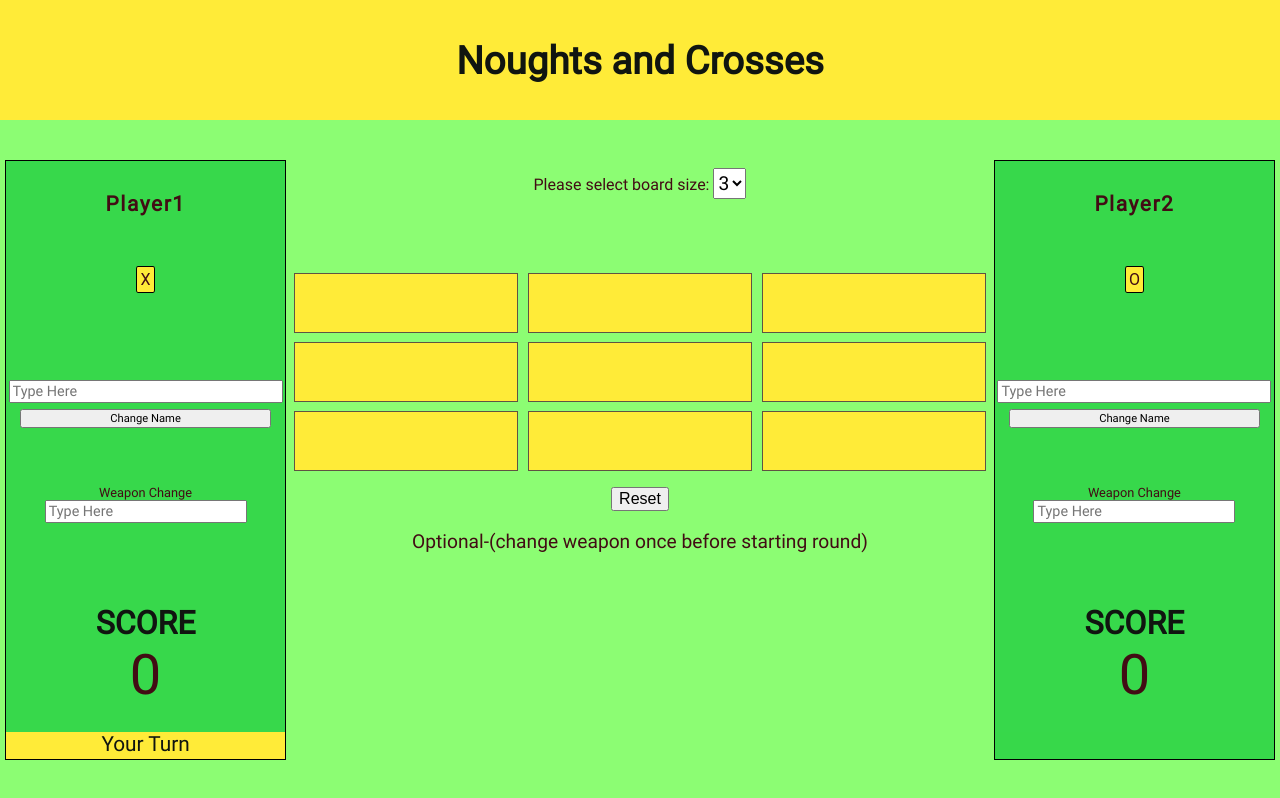
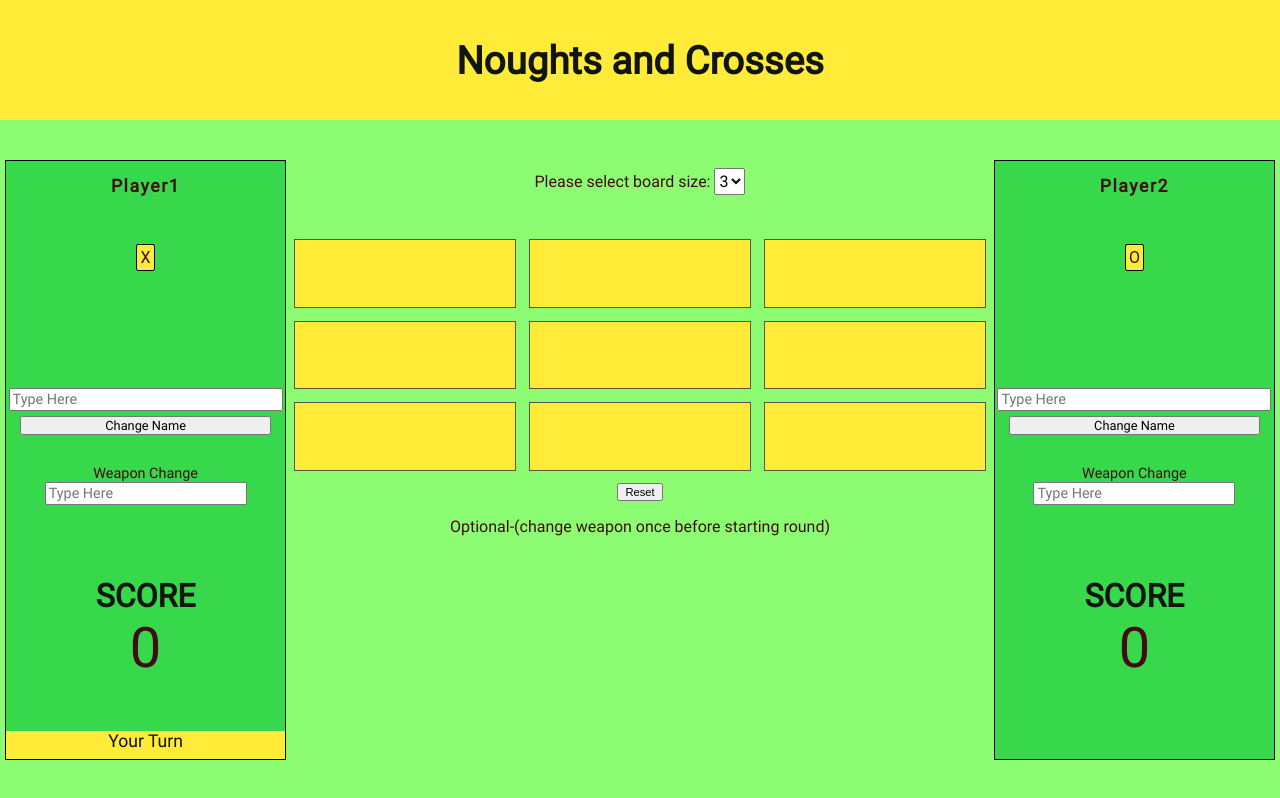
Before and after one commit to ikhlaas-kapadia/Noughts-And-Crosses, a React (Create React App) app: page / in a window 1280 px wide. Built offline with nearby package versions, Linux system fonts and the light colour scheme.

Commit message:
change styling

```diff
--- a/src/App.css
+++ b/src/App.css
@@ -1,4 +1,4 @@
-.App {
+# .App {
   display: flex;
   flex-direction: column;
   width: 100vw;
@@ -35,7 +35,7 @@ section {
   color: #420c14;
 }
 
-/* ---- Player Panels ---> */
+/* —— Player Panels —> */
 
 .Player-Box {
   box-sizing: border-box;
@@ -66,10 +66,9 @@ section {
   box-sizing: border-box;
   display: flex;
   flex-direction: column;
-  flex-wrap: nowrap;
   align-items: center;
-  justify-content: center;
-  height: 40%;
+  justify-content: flex-start;
+  height: 30%;
   width: 100%;
 }
 .Player-Heading h2 {
@@ -77,12 +76,13 @@ section {
   /* border: 1px solid yellow; */
   text-align: center;
   letter-spacing: 0.1rem;
-  font-size: 1.3em;
+  font-size: 1.1em;
   width: 90%;
   word-wrap: break-word;
-  height: 45%;
-  margin: 0;
-  padding: 0;
+  height: 40%;
+  /* margin: 0; */
+  padding-bottom: 0;
+  margin-bottom: 0;
 }
 .Icon {
   box-sizing: border-box;
@@ -93,7 +93,7 @@ section {
   width: fit-content;
   background-color: #ffeb38;
   font-size: 1em;
-  font-family: Roboto, "Open Sans", "Helvetica Neue", sans-serif;
+  font-family: Roboto, “Open Sans”, “Helvetica Neue”, sans-serif;
 }
 .Player-Details {
   /* border: 1px solid red; */
@@ -124,7 +124,8 @@ section {
   margin-top: 2%;
   width: 90%;
   font-family: inherit;
-  font-size: 0.7em;
+  font-size: 0.8em;
+  padding: 0;
 }
 .Weapon-Changer {
   /* border: 1px solid yellow; */
@@ -138,8 +139,9 @@ section {
   box-sizing: border-box;
   display: inline-block;
   text-align: center;
-  font-size: 0.8em;
+  font-size: 0.9em;
   width: 100%;
+  padding: 0;
 }
 
 .Score-Container {
@@ -162,9 +164,8 @@ section {
 
 .Turn-Box {
   box-sizing: border-box;
-  height: 3.5vh;
+  height: 5%;
   width: 100%;
-  margin: 0 auto;
   background-color: #37d84a;
   text-align: center;
 }
@@ -178,24 +179,28 @@ section {
   height: 100%;
   width: 100%;
   color: #101510;
-  font-size: 1.3em;
+  font-size: 1.1em;
+  padding: 0;
 }
 .Turn {
   background-color: #ffeb38;
 }
 
-/* <------ BOARD -----> */
+/* <——— BOARD ——> */
 .Board-Wrapper {
   display: flex;
   flex-direction: column;
   height: 100%;
+  min-height: 100%;
   width: 60%;
   align-items: center;
 }
 .Board-Selector,
 .Hidden-Selector {
+  /* border: 1px solid red; */
   padding-top: 3em;
-  height: 15%;
+  height: 10%;
+  min-height: 10%;
   text-align: center;
   font-size: 1em;
 }
@@ -210,16 +215,16 @@ option {
 
 .Drop-Down {
   font-family: inherit;
-  height: 30%;
-  font-size: 1.2em;
+  height: 40%;
+  font-size: 1em;
 }
 
 .Board {
   box-sizing: border-box;
   display: grid;
-  height: 30%;
+  height: 35%;
   width: 100%;
-  grid-gap: 0.6em;
+  grid-gap: 0.8em;
   padding: 0.2em;
 }
 .Board-9 {
@@ -235,11 +240,15 @@ option {
   grid-template-columns: repeat(7, 1fr);
   grid-template-rows: repeat(7, 1fr);
   font-size: 0.5rem;
+  height: 40%;
+  grid-gap: 0.6em;
 }
 .Board-81 {
   grid-template-columns: repeat(9, 1fr);
   grid-template-rows: repeat(9, 1fr);
   font-size: 0.5rem;
+  grid-gap: 0.6em;
+  height: 50%;
 }
 
 .Box,
@@ -260,16 +269,25 @@ option {
 }
 
 .Reset-Btn {
-  font-size: 1em;
+  font-size: 0.7em;
   margin-top: 0.8em;
 }
 
 .Box-Content {
-  font-family: Roboto, "Open Sans", "Helvetica Neue", sans-serif;
+  font-family: Roboto, “Open Sans”, “Helvetica Neue”, sans-serif;
 }
 
-.Message {
+.Message, .No-Message {
   text-align: center;
   margin-top: 1em;
-  font-size: 1.2em;
+  font-size: 1em;
 }
+.No-Message {
+  color: transparent;
+}
+
+@media only screen and (max-width: 600px) {
+  body {
+    background-color: lightblue;
+  }
+}
--- a/src/Components/Game-Grid.jsx
+++ b/src/Components/Game-Grid.jsx
@@ -287,7 +287,7 @@ class GameGrid extends React.Component {
             <p className="Message">Draw!</p>
           )}
           {counter === 0 && (
-            <p className="Message">
+            <p className={counter === 0 ? "Message" : "No-Message"}>
               Optional-(change weapon once before starting round){" "}
             </p>
           )}
--- a/src/Components/Player.jsx
+++ b/src/Components/Player.jsx
@@ -18,6 +18,7 @@ const Player = (props) => {
         <h2> {name} </h2>
         <span className="Icon">{!icon ? "X" : icon}</span>
       </div>
+      <div className="Player-Info">
         <div className="Player-Details">
           <form className="NameForm" onSubmit={handleNameSubmit} name={player}>
             <label for={`${player}Input`}></label>
@@ -41,6 +42,7 @@ const Player = (props) => {
               placeholder="Type Here"
             ></input>
           </div>
+        </div>
         <div className="Score-Container">
           <h3>SCORE</h3>
           <span className="Score">{gamesWon}</span>
```
Lines whose indentation alone changed are shown as unchanged.
